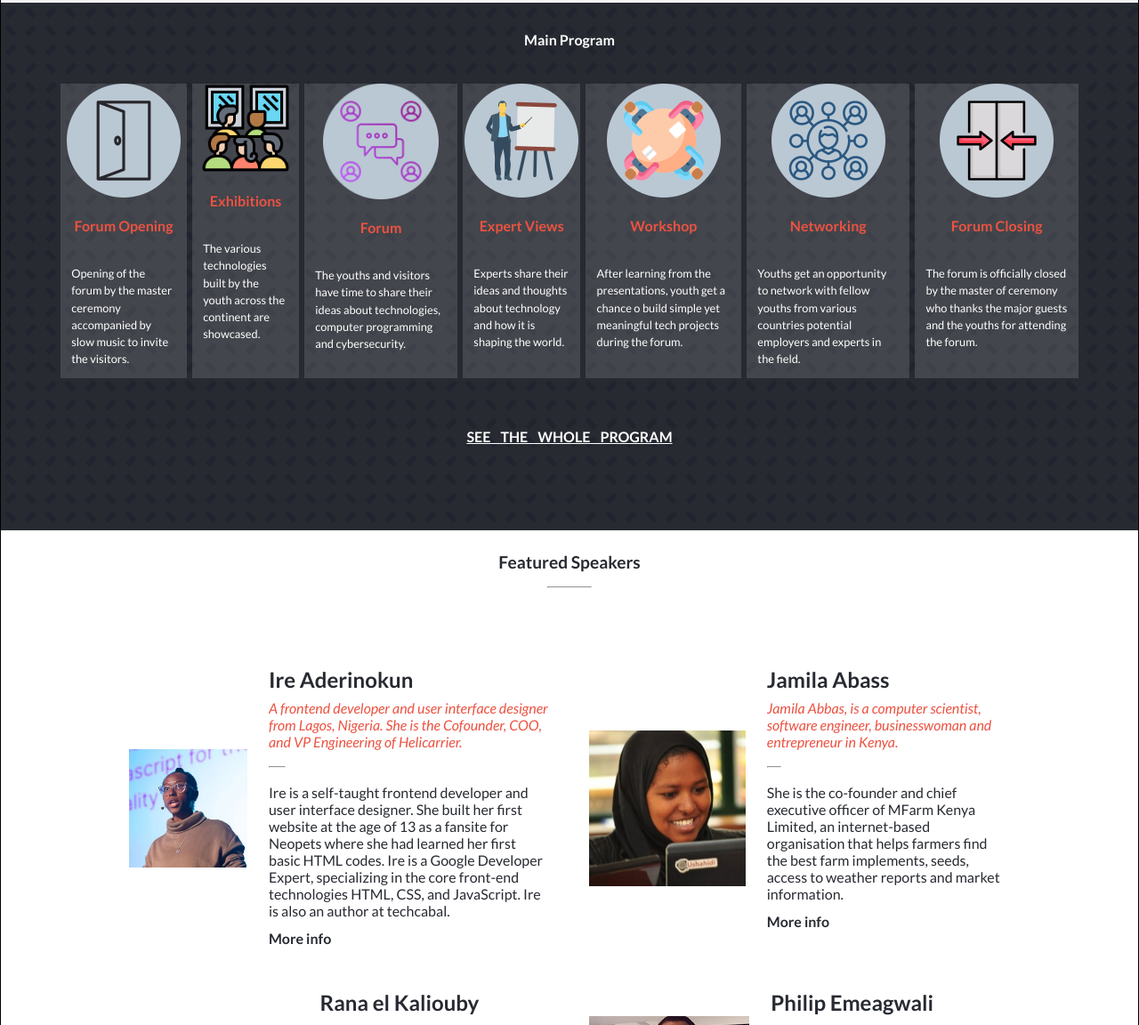
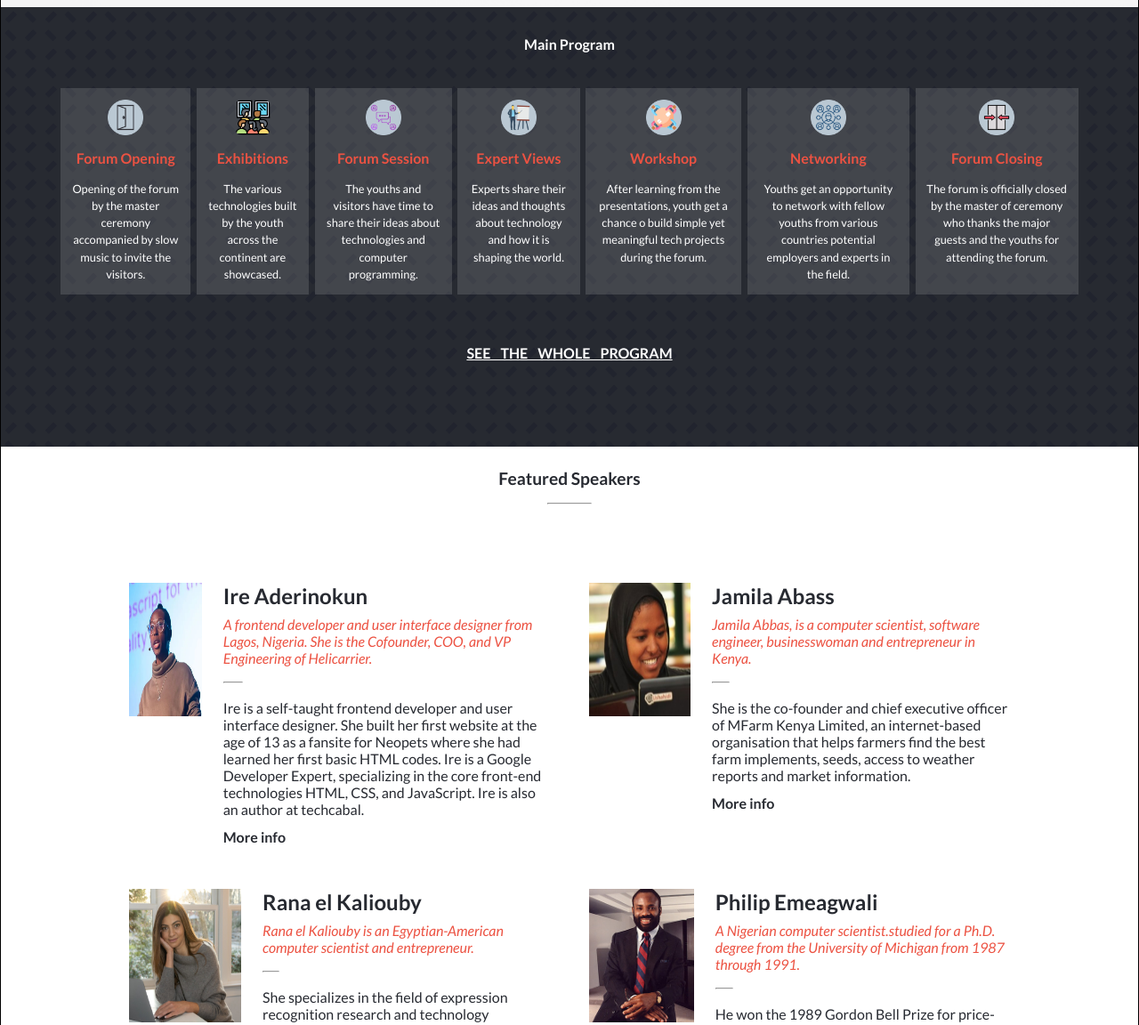
Before and after one commit to chepkok3/Tech-Forum, a website: page index.html in a window 1280 px wide. Shown: the part 756-1908 px from the top of the page at 89% size. Drawn offline with nearby package versions, Linux system fonts and the light colour scheme.

Commit message:
Add modified html, css and js files

```diff
--- a/index.html
+++ b/index.html
@@ -94,54 +94,67 @@
       <h2>Main Program</h2>
       <div class="daily-activities">
         <div class="main-program">
-          <img src="images/open-forum.png" alt="door opened">
+          <img src="images/open-forum.png" width="40" height="40" alt="door opened">
           <h3>Forum Opening</h3>
-
+          <div class="main-paragraph">
             <p>
               Opening of the forum by the master ceremony accompanied by slow music to invite the visitors.
             </p>
           </div>
+        </div>
         <div class="main-program">
-          <img src="images/exhibition.png" alt="exhibition" width="100" width="100"/>
+          <img src="images/exhibition.png" width="40" height="40" alt="exhibition" />
           <h3>Exhibitions</h3>
+          <div class="main-paragraph">
             <p>
               The various technologies built by the youth across the continent are showcased.
             </p>
           </div>
+        </div>
         <div class="main-program">
-          <img src="images/forum.png" alt="forum image" width="130" width="130"/>
-          <h3>Forum</h3>
+          <img src="images/forum.png" alt="forum image" width="40" height="40"/>
+          <h3>Forum Session</h3>
+          <div class="main-paragraph">
             <p>
-            The youths and visitors have time to share their ideas about technologies, computer programming and cybersecurity.
+              The youths and visitors have time to share their ideas about technologies and computer programming.
             </p>
           </div>
+        </div>
         <div class="main-program">
-          <img src="images/projects-presentation.png" alt="projects presentation image" />
+          <img src="images/projects-presentation.png" width="40" height="40" alt="projects presentation image" />
           <h3>Expert Views</h3>
+          <div class="main-paragraph">
             <p>
               Experts share their ideas and thoughts about technology and how it is shaping the world.
             </p>
           </div>
+        </div>
         <div class="main-program">
-          <img src="images/round-table (2).png" alt="round table image"/>
+          <img src="images/round-table (2).png" width="40" height="40" alt="round table image"/>
           <h3>Workshop</h3>
+          <div class="main-paragraph">
             <p>
               After learning from the presentations, youth get a chance o build simple yet meaningful tech projects during the forum.
             </p>
           </div>
+        </div>
         <div class="main-program">
-          <img src="images/network (1).png" alt="network image"/>
+          <img src="images/network (1).png" width="40" height="40" alt="network image"/>
           <h3>Networking</h3>
+          <div class="main-paragraph">
             <p>
               Youths get an opportunity to network with fellow youths from various countries potential employers and experts in the field.
             </p>
           </div>
+        </div>
         <div class="main-program">
-          <img src="images/close-forum.png" alt="close door image"/>
+          <img src="images/close-forum.png" width="40" height="40" alt="close door image"/>
           <h3>Forum Closing</h3>
+          <div class="main-paragraph">
             <p>
               The forum is officially closed by the master of ceremony who thanks the major guests and the youths for attending the forum.
             </p>
+          </div>
         </div>
       </div>
       <div class="join-link">
--- a/page.css
+++ b/page.css
@@ -66,10 +66,11 @@ body {
   width: 100%;
   height: 3rem;
   line-height: 3rem;
-  padding-left: 1.2rem;
+  padding-left: 4rem;
 }
 
 .mobile-one-content {
+  margin-left: 1rem;
   margin-top: 6vh;
   padding: 5rem 4rem;
 }
@@ -100,7 +101,9 @@ body {
 }
 
 .venue {
-  line-height: 1.2rem;
+  line-height: 1.5rem;
+  font-size: 1rem;
+  font-weight: inherit;
 }
 
 .main-program-section {
@@ -123,7 +126,8 @@ body {
   gap: 1rem;
   align-items: center;
   background-color: #e6e6e625;
-  margin: 0.5rem 1.5rem;
+  margin: 1.4rem;
+  padding: 0.8rem;
 }
 
 .main-program img {
@@ -132,18 +136,13 @@ body {
 
 .main-program h3 {
   color: #ec5242;
-  line-height: 2rem;
   display: contents;
 }
 
-.main-program p {
+.main-paragraph {
   font-size: 12px;
-  font-family: inherit;
   line-height: 1.2rem;
   color: #fff;
-  text-align: left;
-  display: inline;
-  padding: 12px;
 }
 
 .main-program:hover {
@@ -175,9 +174,10 @@ body {
   bottom: 0;
   right: 0;
   left: 0;
-  background-color: rgba(44, 44, 44, 9%);
+  background-color: #e92b16f6;
   mix-blend-mode: multiply;
   backdrop-filter: blur(10px);
+  z-index: 8;
   display: none;
 }
 
@@ -433,11 +433,11 @@ body {
 
 .partner-icon {
   display: flex;
-  justify-content: center;
+  justify-content: space-between;
   text-decoration: none;
   font-family: inherit;
   letter-spacing: 0.5px;
-  color: #d3d3d3;
+  color: #fff;
 }
 
 .partner-icon:hover {
@@ -486,9 +486,8 @@ body {
 }
 
 .speaker-image {
-  width: 200%;
-  align-self: center;
-  background-image: url('images/checkedimage.png');
+  display: flex;
+  align-self: flex-start;
 }
 
 .speaker-details {
@@ -760,4 +759,11 @@ body {
     display: flex;
     justify-content: center;
   }
+
+  .sponsors hr {
+    width: 2%;
+    margin-top: 0.5rem;
+    color: #ec5242;
+    margin-left: 49%;
+  }
 }
--- a/page.js
+++ b/page.js
@@ -74,7 +74,8 @@ const speakers = [
 speakers.forEach((speaker) => {
   const featured = `<div class="feature">
     <div class="speaker-image">
-      <img src="${speaker.featuredImage}" alt="speaker image"
+      <img src="${speaker.featuredImage}" width="500"
+      height="150" alt="speaker image"
 
       >
     </div>
```
Also changed, not shown: about.html (+1 -1 lines). Lines whose indentation alone changed are shown as unchanged.
